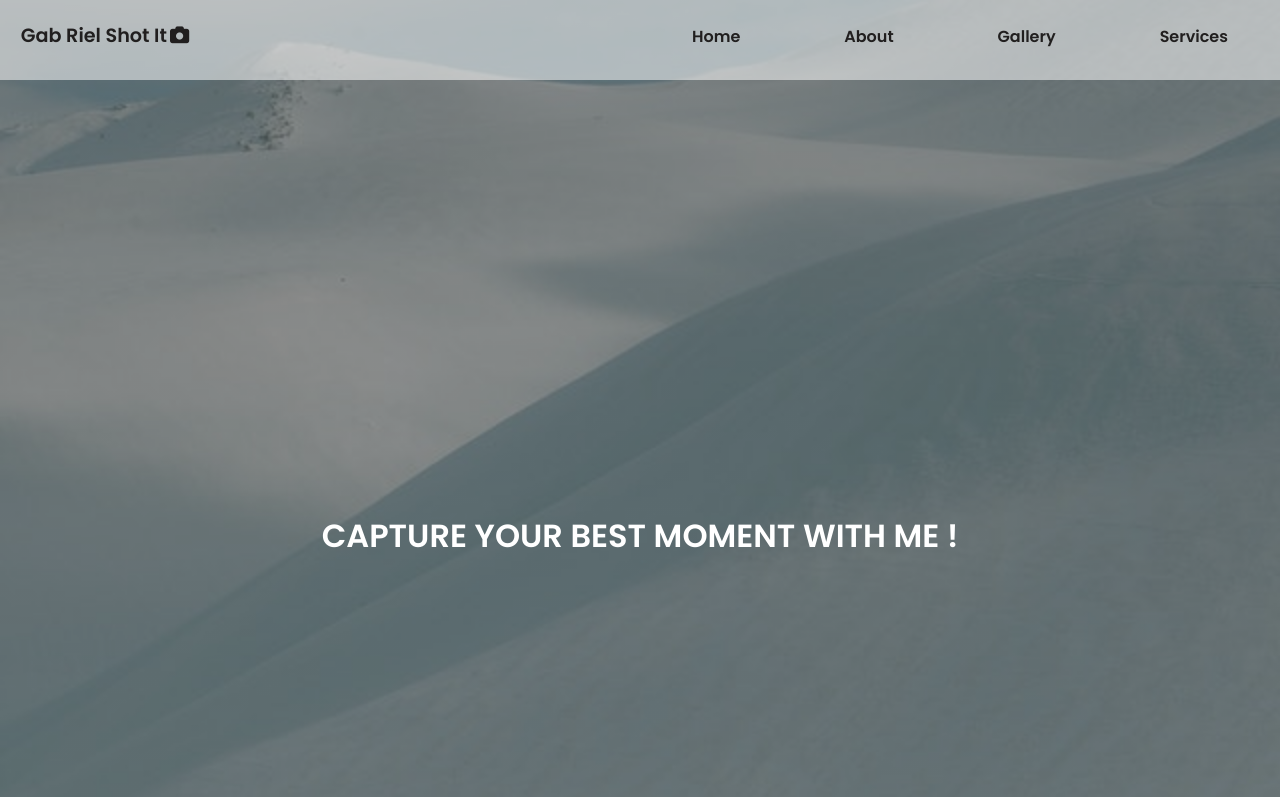
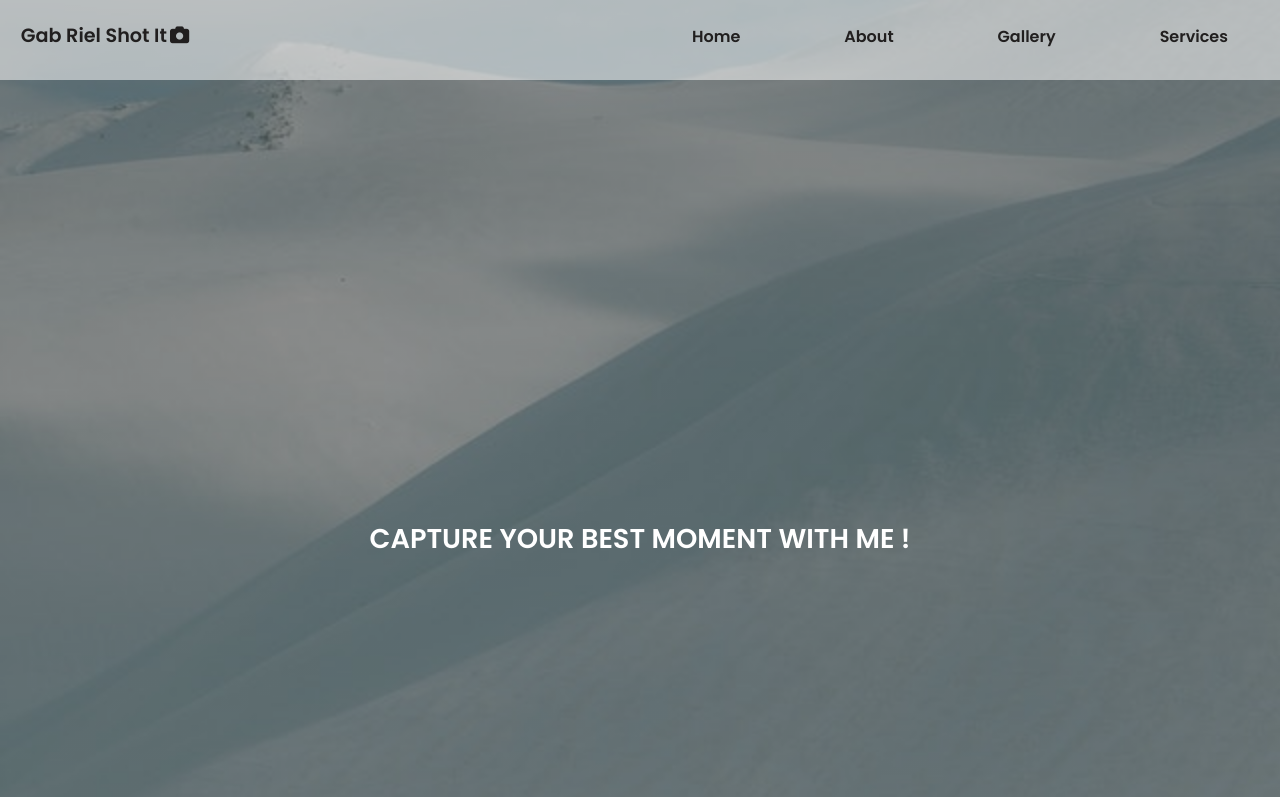
Before and after one commit to cas1908/Portfolio, a plain HTML site: page index.html in a window 1280 px wide. Shown: the top 797 px of the page. Drawn offline with Linux system fonts and the light colour scheme; a web font is replaced by a local one.

Commit message:
h1 size reduced

```diff
--- a/style.css
+++ b/style.css
@@ -42,8 +42,9 @@ h1 {
     position: absolute;
     bottom: 30%;
     text-align: center;
-    width: 100%;
-    font-size: 1.7rem;
+    width: 90%;
+    font-size: 1.5rem;
+    left: 5%;
     z-index: 1;
     text-transform: uppercase;
 }
@@ -394,7 +395,7 @@ img {
 /* LAPTOP DEVICE */
 @media screen and (min-width: 60em) {
     h1{
-        font-size: 2rem;
+        font-size: 1.7rem;
     }
     .menu-btn {
         display: none;
```
